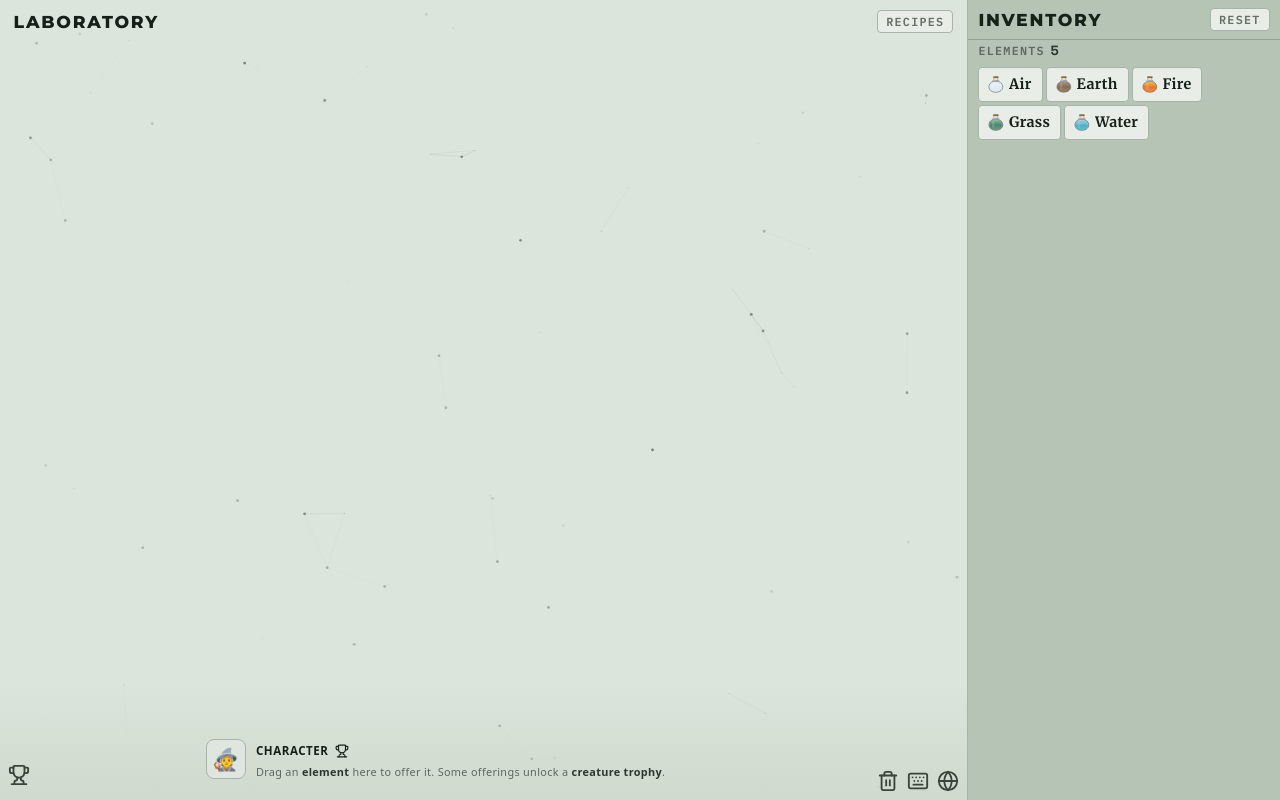
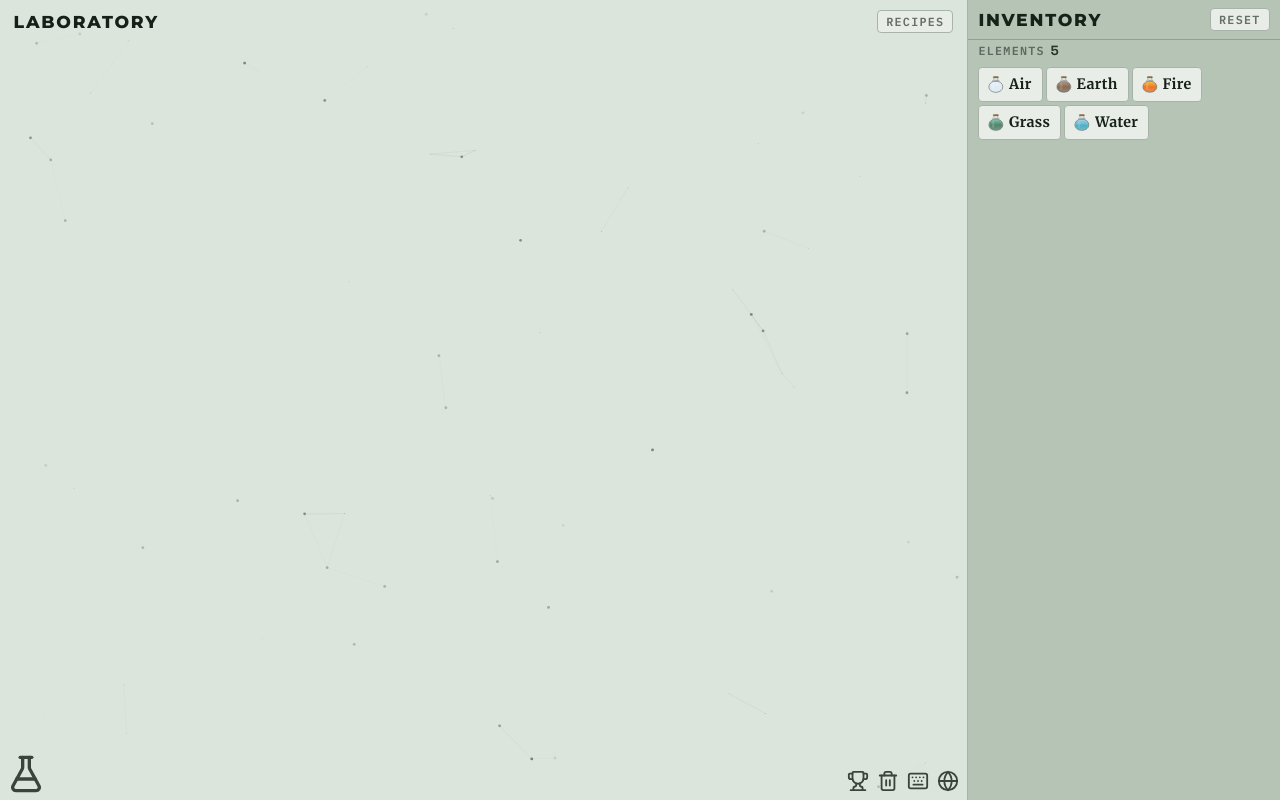
Before and after one commit to SteveRothier/Alchemix, a React (Vite) app: page / in a window 1280 px wide. Built offline with nearby package versions, Linux system fonts and the light colour scheme.

Commit message:
Changement du personnage à un flask

```diff
--- a/src/components/character/CharacterSipZone.tsx
+++ /dev/null
@@ -1,34 +0,0 @@
-import { forwardRef } from 'react'
-import { Trophy } from 'lucide-react'
-
-type CharacterSipZoneProps = {
-  hint?: string | null
-}
-
-export const CharacterSipZone = forwardRef<HTMLDivElement, CharacterSipZoneProps>(
-  function CharacterSipZone({ hint }, ref) {
-    return (
-      <div
-        ref={ref}
-        className="lab-characterZone min-w-0 flex-1"
-        data-lab-sip-zone
-        aria-label="Character — offer an element to earn creature trophies"
-      >
-        <div className="lab-characterAvatar" aria-hidden>
-          <span className="lab-characterGlyph">🧙</span>
-        </div>
-        <div className="min-w-0 flex-1">
-          <p className="lab-characterTitle flex items-center gap-1.5">
-            Character
-            <Trophy size={14} strokeWidth={2} aria-hidden />
-          </p>
-          <p className="lab-characterInstructions">
-            Drag an <strong>element</strong> here to offer it. Some offerings unlock a{' '}
-            <strong>creature trophy</strong>.
-          </p>
-          {hint ? <p className="lab-characterHint">{hint}</p> : null}
-        </div>
-      </div>
-    )
-  },
-)
--- a/src/components/lab/LabControlsFloating.tsx
+++ b/src/components/lab/LabControlsFloating.tsx
@@ -1,6 +1,7 @@
 import { gsap } from 'gsap'
 import { Globe, Keyboard, Trash2, X } from 'lucide-react'
 import {
+  type ReactNode,
   useCallback,
   useEffect,
   useId,
@@ -40,6 +41,7 @@ const DIM_BLUR_MAX = `${DIM_BLUR_PX}px`
 export type LabControlsFloatingProps = {
   onClearCanvas: () => void
   canClearCanvas: boolean
+  leadingFabs?: ReactNode
 }
 
 function iconToDialogDelta(
@@ -139,6 +141,7 @@ function playIconModalClose(
 export function LabControlsFloating({
   onClearCanvas,
   canClearCanvas,
+  leadingFabs,
 }: LabControlsFloatingProps) {
   const [open, setOpen] = useState(false)
   const [clearConfirmOpen, setClearConfirmOpen] = useState(false)
@@ -474,6 +477,7 @@ export function LabControlsFloating({
       {clearModal}
       {langModal}
       <div className="pointer-events-none absolute bottom-0 right-0 z-40 flex flex-row items-center gap-2 p-2 max-[560px]:gap-1.5 max-[560px]:p-1.5">
+        {leadingFabs}
         <div className="lab-fabWithTooltip pointer-events-auto">
           <button
             ref={clearFabRef}
--- a/src/components/lab/alchemixLab.css
+++ b/src/components/lab/alchemixLab.css
@@ -248,15 +248,6 @@
   line-height: 1;
 }
 
-.alchemix-lab .lab-leftHudCharacter {
-  background: linear-gradient(
-    to top,
-    color-mix(in srgb, var(--panel-bg, var(--code-bg)) 96%, transparent) 0%,
-    color-mix(in srgb, var(--panel-bg, var(--code-bg)) 55%, transparent) 45%,
-    transparent 100%
-  );
-}
-
 .alchemix-lab .lab-invSectionTitle {
   margin: 0;
   flex-shrink: 0;
@@ -272,69 +263,33 @@
   padding: 0.15rem 0;
 }
 
-.alchemix-lab .lab-characterZone {
+.alchemix-lab .lab-offerDock {
+  z-index: 45;
   display: flex;
-  align-items: center;
-  gap: 0.65rem;
-  min-width: 0;
-  padding: 0.35rem 0.5rem;
-  border-radius: 8px;
-  border: 2px dashed transparent;
-  transition:
-    border-color 0.15s,
-    background 0.15s;
+  align-items: flex-end;
+  gap: 0.5rem;
 }
 
-.alchemix-lab .lab-characterZone[data-over] {
-  border-color: var(--lab-hover);
-  background: var(--lab-hover-soft);
+.alchemix-lab .lab-offerFab {
+  width: 2.3rem;
+  height: 2.3rem;
 }
 
-.alchemix-lab .lab-characterAvatar {
-  flex-shrink: 0;
-  width: 40px;
-  height: 40px;
-  display: flex;
-  align-items: center;
-  justify-content: center;
-  border-radius: 8px;
-  background: var(--code-bg);
-  border: 1px solid var(--border);
-}
-
-.alchemix-lab .lab-characterGlyph {
-  font-size: 1.35rem;
-  line-height: 1;
-}
-
-.alchemix-lab .lab-characterTitle {
-  margin: 0 0 0.15rem;
-  font-size: 0.72rem;
-  font-weight: 700;
-  text-transform: uppercase;
-  letter-spacing: 0.05em;
+.alchemix-lab .lab-offerHint {
+  margin: 0;
+  max-width: min(24rem, 48vw);
+  padding: 0.35rem 0.55rem;
+  border-radius: 0.45rem;
+  border: 1px solid color-mix(in srgb, var(--border) 80%, var(--lab-hover) 20%);
+  background: color-mix(in srgb, var(--panel-bg) 90%, #fff 10%);
+  box-shadow:
+    0 1px 2px color-mix(in srgb, var(--text-h) 6%, transparent),
+    0 8px 18px color-mix(in srgb, var(--text-h) 10%, transparent);
+  font-family: var(--font-lab-mono);
+  font-size: 0.7rem;
+  font-weight: 600;
+  line-height: 1.25;
   color: var(--text-h);
-}
-
-.alchemix-lab .lab-characterInstructions {
-  margin: 0;
-  font-size: 0.68rem;
-  line-height: 1.3;
-  color: var(--text);
-  opacity: 0.88;
-}
-
-.alchemix-lab .lab-characterInstructions strong {
-  color: var(--text-h);
-  font-weight: 600;
-}
-
-.alchemix-lab .lab-characterHint {
-  margin: 0.35rem 0 0;
-  font-size: 0.68rem;
-  line-height: 1.25;
-  color: var(--lab-hover);
-  font-weight: 600;
 }
 
 /* Pivot : translate(-50%,-50%) seulement ici — le drag GSAP vit sur .lab-canvasVialDragLayer (évite matrice % + px). */
@@ -860,11 +815,6 @@ html[data-lab-canvas-chip-drag]
   outline-offset: 2px;
 }
 
-/* Popup trophées créatures (bas-gauche) */
-.alchemix-lab .lab-trophyDock {
-  z-index: 45;
-}
-
 .lab-trophyOverlay {
   position: fixed;
   inset: 0;
--- a/src/components/layout/AlchemixShell.tsx
+++ b/src/components/layout/AlchemixShell.tsx
@@ -1,6 +1,5 @@
 import { useCallback, useEffect, useLayoutEffect, useMemo, useRef, useState } from 'react'
-import { Trophy, X } from 'lucide-react'
-import { CharacterSipZone } from '../character/CharacterSipZone'
+import { FlaskConical, Trophy, X } from 'lucide-react'
 import { LabDragContext, type InventoryDragEndInfo } from '../game/LabDragContext'
 import {
   clampLabPlacementPercent,
@@ -303,6 +302,7 @@ export function AlchemixShell() {
   const [sipHint, setSipHint] = useState<string | null>(null)
   const [inventoryGhostActive, setInventoryGhostActive] = useState(false)
   const [trophyOpen, setTrophyOpen] = useState(false)
+  const offerDockRef = useRef<HTMLButtonElement>(null)
   const trophyFabRef = useRef<HTMLButtonElement>(null)
   const trophyDimRef = useRef<HTMLDivElement>(null)
   const trophyDialogRef = useRef<HTMLDivElement>(null)
@@ -312,7 +312,6 @@ export function AlchemixShell() {
   const sipTimerRef = useRef(0)
 
   const canvasRef = useRef<HTMLDivElement>(null)
-  const characterSipRef = useRef<HTMLDivElement>(null)
   const grabOffsetRef = useRef<{ dx: number; dy: number } | null>(null)
   const placedRef = useRef(placed)
   placedRef.current = placed
@@ -588,9 +587,9 @@ export function AlchemixShell() {
     [],
   )
 
-  const tryCharacterSip = useCallback(
+  const tryOfferAtDock = useCallback(
     (vialId: string, instanceId: string | undefined, chip: HTMLElement) => {
-      const sipEl = characterSipRef.current
+      const sipEl = offerDockRef.current
       const canvasEl = canvasRef.current
       if (!sipEl || !canvasEl) return false
       if (!Draggable.hitTest(chip, sipEl, '30%')) return false
@@ -676,7 +675,7 @@ export function AlchemixShell() {
         return
       }
 
-      if (tryCharacterSip(vialId, undefined, chip)) return
+      if (tryOfferAtDock(vialId, undefined, chip)) return
 
       /* Retour sur la colonne inventaire (drag annulé) : même animation que retirer une fiole du labo. */
       if (chipOverlapsInventoryColumn(chip)) {
@@ -704,7 +703,7 @@ export function AlchemixShell() {
         }
       }
     },
-    [findHitPlacedVial, pushLabUndoHistory, showSipHint, tryCharacterSip],
+    [findHitPlacedVial, pushLabUndoHistory, showSipHint, tryOfferAtDock],
   )
 
   const completeLabDrag = useCallback(
@@ -775,7 +774,7 @@ export function AlchemixShell() {
         return false
       }
 
-      if (!isGroupDrag && tryCharacterSip(vialId, instanceId, chip))
+      if (!isGroupDrag && tryOfferAtDock(vialId, instanceId, chip))
         return false
 
       if (chipOverlapsInventoryColumn(chip)) {
@@ -840,7 +839,7 @@ export function AlchemixShell() {
       }
       return false
     },
-    [findHitPlacedVial, pushLabUndoHistory, showSipHint, tryCharacterSip],
+    [findHitPlacedVial, pushLabUndoHistory, showSipHint, tryOfferAtDock],
   )
 
   const placeInventoryVialNearLabCenter = useCallback((vialId: string) => {
@@ -974,19 +973,10 @@ export function AlchemixShell() {
                 onDuplicatePlaced={duplicatePlaced}
               />
             </section>
-            <div
-              className="lab-leftHudCharacter pointer-events-none absolute inset-x-0 bottom-0 z-30 p-[0.85rem] pt-12"
-              aria-label="Character"
-            >
-              <div className="pointer-events-auto mx-auto w-full max-w-xl">
-                <CharacterSipZone ref={characterSipRef} hint={sipHint} />
-              </div>
-            </div>
             <LabControlsFloating
               onClearCanvas={clearLabCanvas}
               canClearCanvas={placed.length > 0}
-            />
-            <div className="lab-trophyDock pointer-events-none absolute bottom-0 left-0 z-40 p-2 max-[560px]:p-1.5">
+              leadingFabs={
                 <div className="lab-fabWithTooltip pointer-events-auto">
                   <button
                     ref={trophyFabRef}
@@ -1007,6 +997,24 @@ export function AlchemixShell() {
                     Creatures
                   </span>
                 </div>
+              }
+            />
+            <div className="lab-offerDock pointer-events-none absolute bottom-0 left-0 z-40 p-2 max-[560px]:p-1.5">
+              <div className="lab-fabWithTooltip pointer-events-auto">
+                <button
+                  ref={offerDockRef}
+                  type="button"
+                  className="lab-controls-fab lab-offerFab"
+                  aria-label="Offer element for creature unlock"
+                >
+                  <FlaskConical size={40} strokeWidth={2} aria-hidden className="shrink-0" />
+                </button>
+              </div>
+              {sipHint ? (
+                <p className="lab-offerHint pointer-events-none" aria-live="polite">
+                  {sipHint}
+                </p>
+              ) : null}
             </div>
             {trophyOpen ? (
               <div
```
Also changed, not shown: src/assets/characters/lab-alchemist.png (added). Lines whose indentation alone changed are shown as unchanged.
